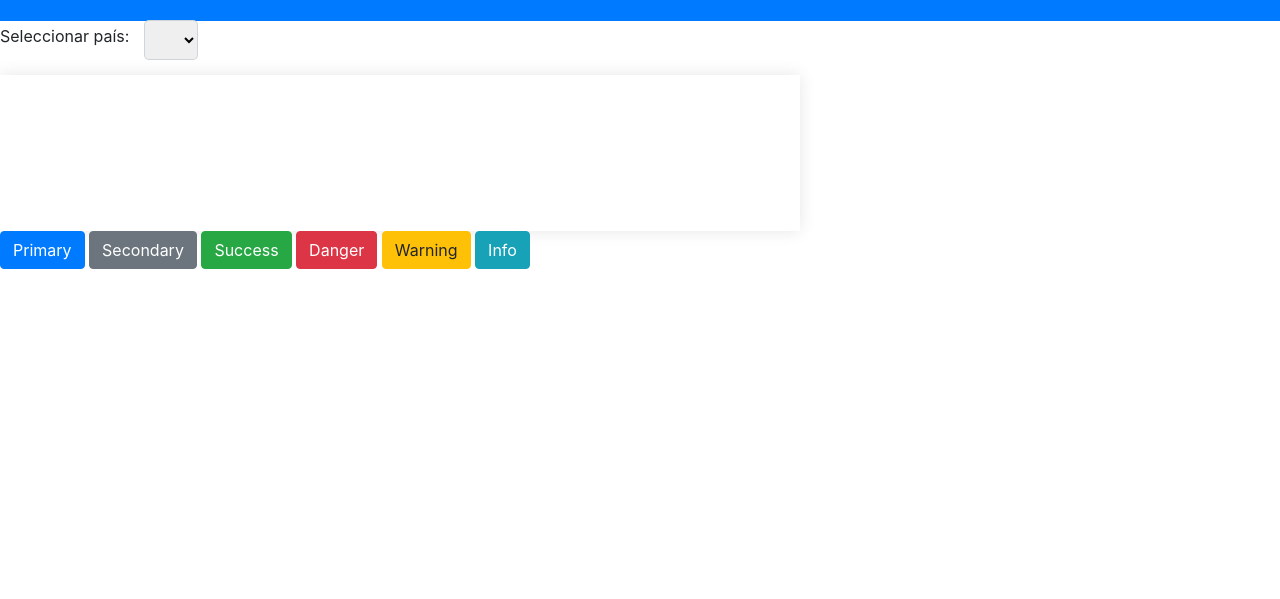
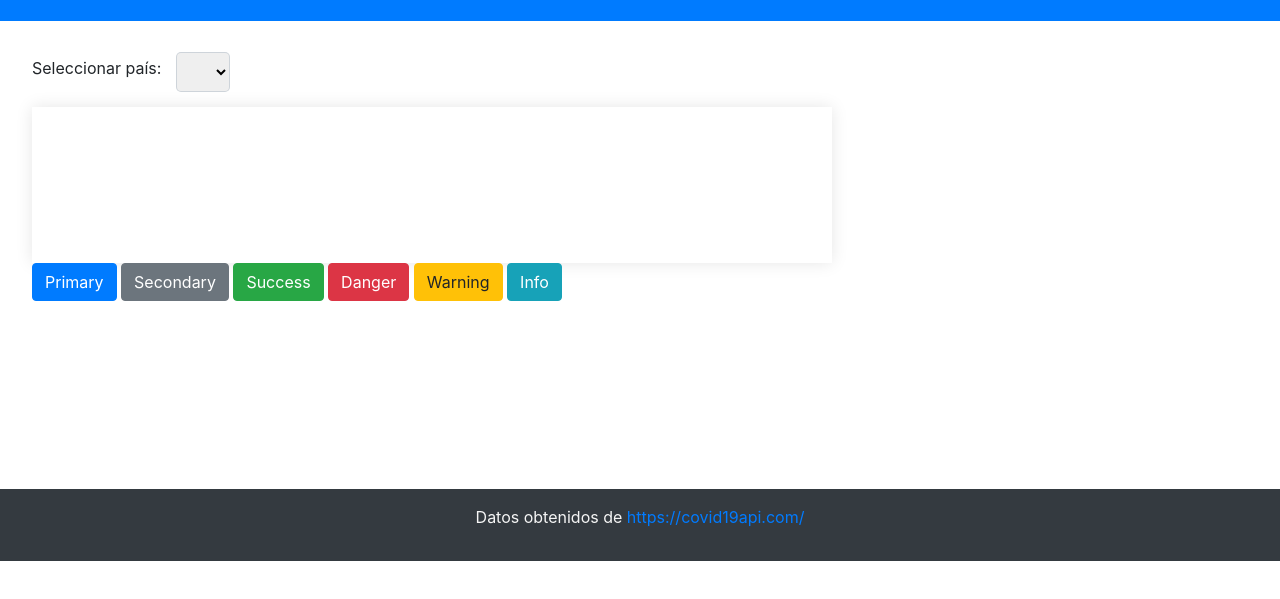
Before and after one commit to HannMen/dashboard-app, a plain HTML site: page index.html in a window 1280 px wide. Shown: the part 67-666 px from the top of the page. Drawn offline with nearby package versions, Linux system fonts and the light colour scheme.

Commit message:
corrección html

```diff
--- a/index.html
+++ b/index.html
@@ -14,16 +14,19 @@
 
 <body>
 
-    <body>
     <header>
         <h1>COVID-19 Tracker</h1>
       </header>
-
+<main>
     <!-- Contenedor del selector de país -->
 <div class="search-container">
     <label for="select-country">Seleccionar país:</label>
     <select id="select-country"></select>
   </div>
+
+  <div class="loader-container">
+    <div class="spiner"></div>
+</div>
 
   <!-- Contenedor del gráfico -->
   <div class="chart-container">
@@ -42,6 +45,15 @@
 
 
     <canvas id="myChart"></canvas>
+</main>
+
+<footer>
+    <p>
+      Datos obtenidos de <a href="https://covid19api.com/" target="_blank"
+        >https://covid19api.com/</a
+      >
+    </p>
+  </footer>
 
     <!-- Links para bootstrap local-->
     <script src="node_modules/bootstrap/dist/js/bootstrap.min.js"></script>
@@ -53,5 +65,4 @@
     <script src="https://cdn.jsdelivr.net/npm/axios/dist/axios.min.js"></script>
     <script src="main.js"></script>
 </body>
-
 </html>
--- a/style.css
+++ b/style.css
@@ -33,6 +33,8 @@
     align-items: center;
   }
 
+
+
   /* Estilos para el contenedor de búsqueda de país */
   .search-container {
     display: flex;
@@ -51,6 +53,8 @@
     border: none;
     box-shadow: 0 0 0 1px #ced4da;
   }
+
+
 
   /* Estilos para el contenedor del gráfico */
   .chart-container {
```
